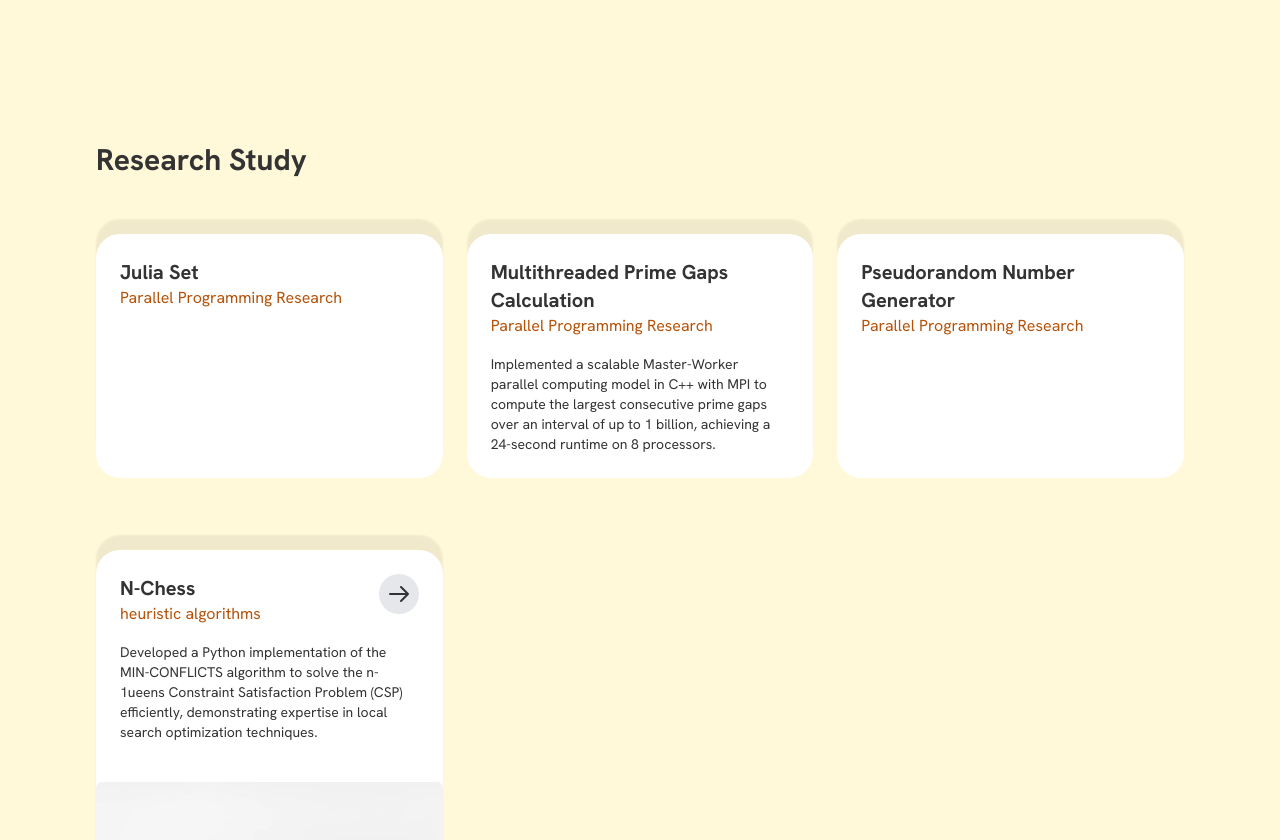
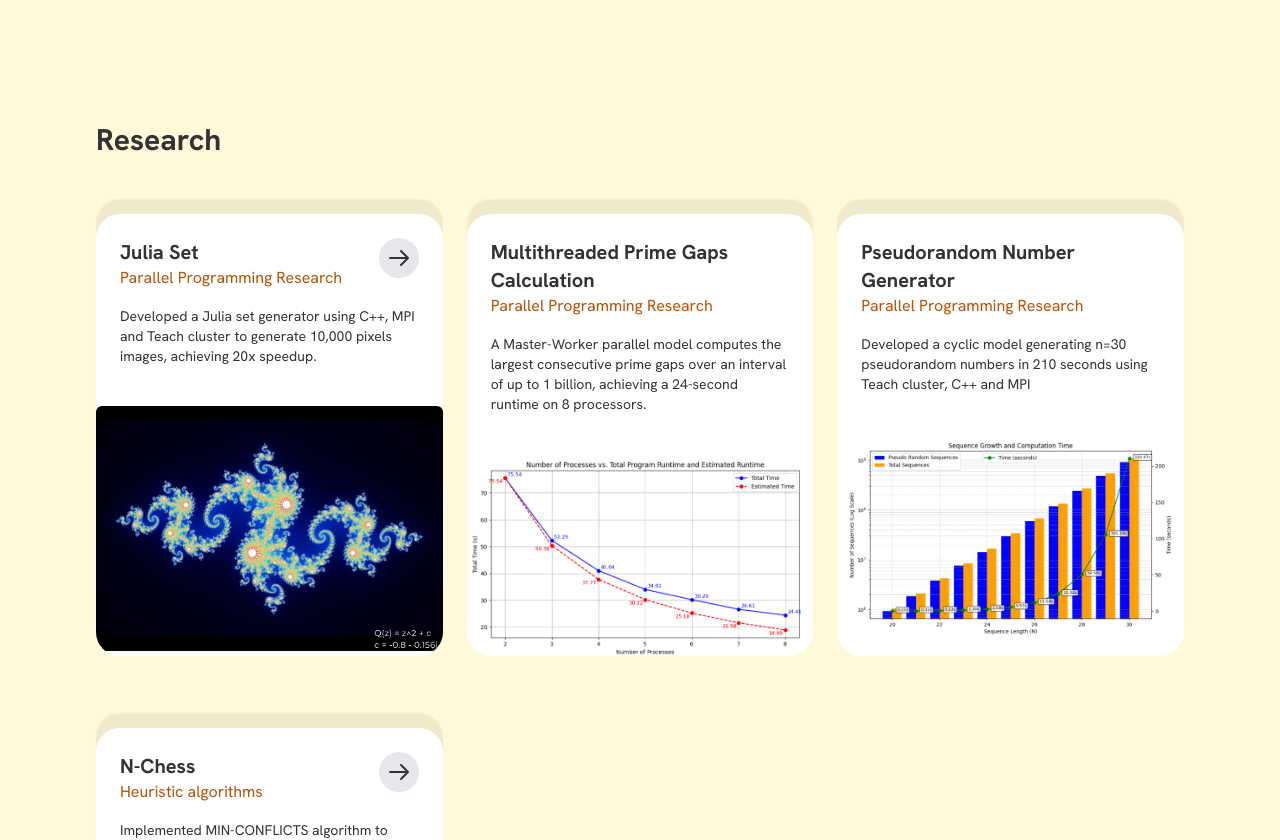
Before and after one commit to ElzaJung/ElzaPortfolio, a plain HTML site: page index.html in a window 1280 px wide. Shown: the part 1960-2800 px from the top of the page. Drawn offline with nearby package versions, Linux system fonts and the light colour scheme.

Commit message:
research added

```diff
--- a/index.html
+++ b/index.html
@@ -12,6 +12,7 @@
 </script>
     <meta charset="UTF-8">
     <meta name="viewport" content="width=device-width, initial-scale= 1.0">
+    <meta name="description" content="Elza Jung's developer portfolio website">
     <title>Elza, Developer </title>
     <link rel="icon" type="image/x-icon" href="/image/favicon.ico">
     <link href="https://cdn.jsdelivr.net/npm/tailwindcss@2.2.19/dist/tailwind.min.css" rel="stylesheet">
@@ -89,7 +90,7 @@
                         </a>
                     </div>
                     <p class="mt-4 text-sm">
-                        LA wildfire resource platform with prevention resources with wildfire/air quality tracker and various languages support. Dynamic filtering capabilities to help users find and contribute to disaster relief efforts, including volunteer opportunities, donations, and essential resources.                    </p>
+                        LA wildfire resource platform with prevention resources with wildfire/air quality tracker and various languages support. </p>
                 </div>
                 <div class="mt-4">
                     <video autoplay loop muted>
@@ -114,8 +115,7 @@
                         </a>
                     </div>
                     <p class="mt-4 text-sm">
-                        CNN-based diagnostic model trained on clinical datasets and Kaggle API to assess tumor probability, type and size using X-ray images. Patient symptom tracker with an auto-generated report, a pre-detailed symptom selection feature and a custom-built calendar for streamlined monitoring.
-                    </p>
+                        This tool allows you to predict tumor type and size, and generate sentiment-annotated images from any X-ray. It also includes a patient symptom tracker designed to enhance communication between doctors and patients through reports generated from the tracker.                    </p>
                 </div>
                 <div class="mt-4">
                     <picture>
@@ -133,13 +133,14 @@
                             <h3 class="text-xl font-bold">EnviroVest</h3>
                             <p class="text-amber-700">3rd Place at Google x Laurier Analytics Society's Case Study</p>
                         </div>
-                        <a href="" class="bg-gray-200 hover:bg-gray-300 p-2 rounded-full transition inline-flex">
+                        <a href="https://data-minds.vercel.app/" class="bg-gray-200 hover:bg-gray-300 p-2 rounded-full transition inline-flex">
                             <svg xmlns="http://www.w3.org/2000/svg" class="h-6 w-6" fill="none" viewBox="0 0 24 24" stroke="currentColor">
                                 <path stroke-linecap="round" stroke-linejoin="round" stroke-width="2" d="M14 5l7 7m0 0l-7 7m7-7H3" />
                             </svg>
                         </a>
                     </div>
                     <p class="mt-4 text-sm">
+                        A platform that helps Canadians make smarter, more sustainable investment choices in Canadian companies by delivering real-time ESG risk ratings.
                     </p>
                 </div>
                 <div class="mt-4">
@@ -158,7 +159,7 @@
                         </div>
                     </div>
                     <p class="mt-4 text-sm">
-                        Designed and implemented a dynamic dashboard to track internet sales, offering filters by customer and product for granular analysis. Developed visual graphs highlights top-performing customers and products, improving sales follow-up strategies.
+                        A dynamic dashboard to track internet sales, offering filters by year/month, customer city, and product for granular analysis.
                     </p>
                 </div>
                 <div class="mt-4">
@@ -169,11 +170,7 @@
                 </div>
             </div>
 
-
-
             <!-- Project 5 -->
-
-            <!-- Project 6 -->
             <div class="project-card bg-white rounded-[1.5rem] overflow-hidden">
                 <div class="p-6">
                     <div class="flex justify-between items-start">
@@ -196,10 +193,12 @@
                 </div>
             </div>
         </section>
+
+
         <!-- Resarch Section -->
         <section id="work" class="container mx-auto px-4 py-16 grid grid-cols-1 md:grid-cols-3 gap-6">
             <div class="col-span-full">
-                <h2 class="text-3xl font-bold mb-8">Research Study</h2>
+                <h2 class="text-3xl font-bold mb-8">Research</h2>
             </div>
 
             <!-- Resarch 1 -->
@@ -210,11 +209,20 @@
                             <h3 class="text-xl font-bold">Julia Set</h3>
                             <p class="text-amber-700">Parallel Programming Research</p>
                         </div>
-
+                        <a href="https://drive.google.com/file/d/1z6SFyGmgevQ6Jx1FTmWWh1xxbSv7Lz45/view?usp=sharing" class="bg-gray-200 hover:bg-gray-300 p-2 rounded-full transition inline-flex" target="_blank">
+                            <svg xmlns="http://www.w3.org/2000/svg" class="h-6 w-6" fill="none" viewBox="0 0 24 24" stroke="currentColor">
+                                <path stroke-linecap="round" stroke-linejoin="round" stroke-width="2" d="M14 5l7 7m0 0l-7 7m7-7H3" />
+                            </svg>
+                        </a>
                     </div>
                     <p class="mt-4 text-sm">
-
+                        Developed a Julia set generator using C++, MPI and Teach cluster to generate 10,000 pixels images, achieving 20x speedup.
                     </p>
+                </div>
+                <div class="mt-4">
+                    <picture>
+                        <img src="image/juliaset.png" alt="Project Screenshot" class="w-full rounded-md">
+                    </picture>
                 </div>
             </div>
 
@@ -229,9 +237,14 @@
 
                     </div>
                     <p class="mt-4 text-sm">
-                        Implemented a scalable Master-Worker parallel computing model in C++ with MPI to compute the largest consecutive prime gaps over an interval of up to 1 billion, achieving a 24-second runtime on 8 processors.
+                        A Master-Worker parallel model computes the largest consecutive prime gaps over an interval of up to 1 billion, achieving a 24-second runtime on 8 processors.
 
                     </p>
+                </div>
+                <div class="mt-4">
+                    <picture>
+                        <img src="image/primegap.png" alt="Project Screenshot" class="w-full rounded-md">
+                    </picture>
                 </div>
             </div>
             <!-- Resarch 3 -->
@@ -245,8 +258,13 @@
 
                     </div>
                     <p class="mt-4 text-sm">
-
+                        Developed a cyclic model generating n=30 pseudorandom numbers in 210 seconds using Teach cluster, C++ and MPI
                     </p>
+                </div>
+                <div class="mt-4">
+                    <picture>
+                        <img src="image/pseudorandom number generator.png" alt="Project Screenshot" class="w-full rounded-md">
+                    </picture>
                 </div>
             </div>
             <!-- Resarch 4 -->
@@ -255,7 +273,7 @@
                     <div class="flex justify-between items-start">
                         <div>
                             <h3 class="text-xl font-bold">N-Chess</h3>
-                            <p class="text-amber-700">heuristic algorithms</p>
+                            <p class="text-amber-700">Heuristic algorithms</p>
                         </div>
                         <a href="https://github.com/ElzaJung/NQueens" class="bg-gray-200 hover:bg-gray-300 p-2 rounded-full transition inline-flex" target="_blank">
                             <svg xmlns="http://www.w3.org/2000/svg" class="h-6 w-6" fill="none" viewBox="0 0 24 24" stroke="currentColor">
@@ -264,7 +282,7 @@
                         </a>
                     </div>
                     <p class="mt-4 text-sm">
-                        Developed a Python implementation of the MIN-CONFLICTS algorithm to solve the n-1ueens Constraint Satisfaction Problem (CSP) efficiently, demonstrating expertise in local search optimization techniques.
+                        Implemented MIN-CONFLICTS algorithm to solve the n-queens Constraint Satisfaction Problem (CSP). The n-queens puzzle is the problem of placing n queens on an n x n chessboard such that no two queens attack each other.
                     </p>
                 </div>
                 <div class="mt-4">
```
Also changed, not shown: image/juliaset.png (added), image/primegap.png (added), image/pseudorandom number generator.png (added).
